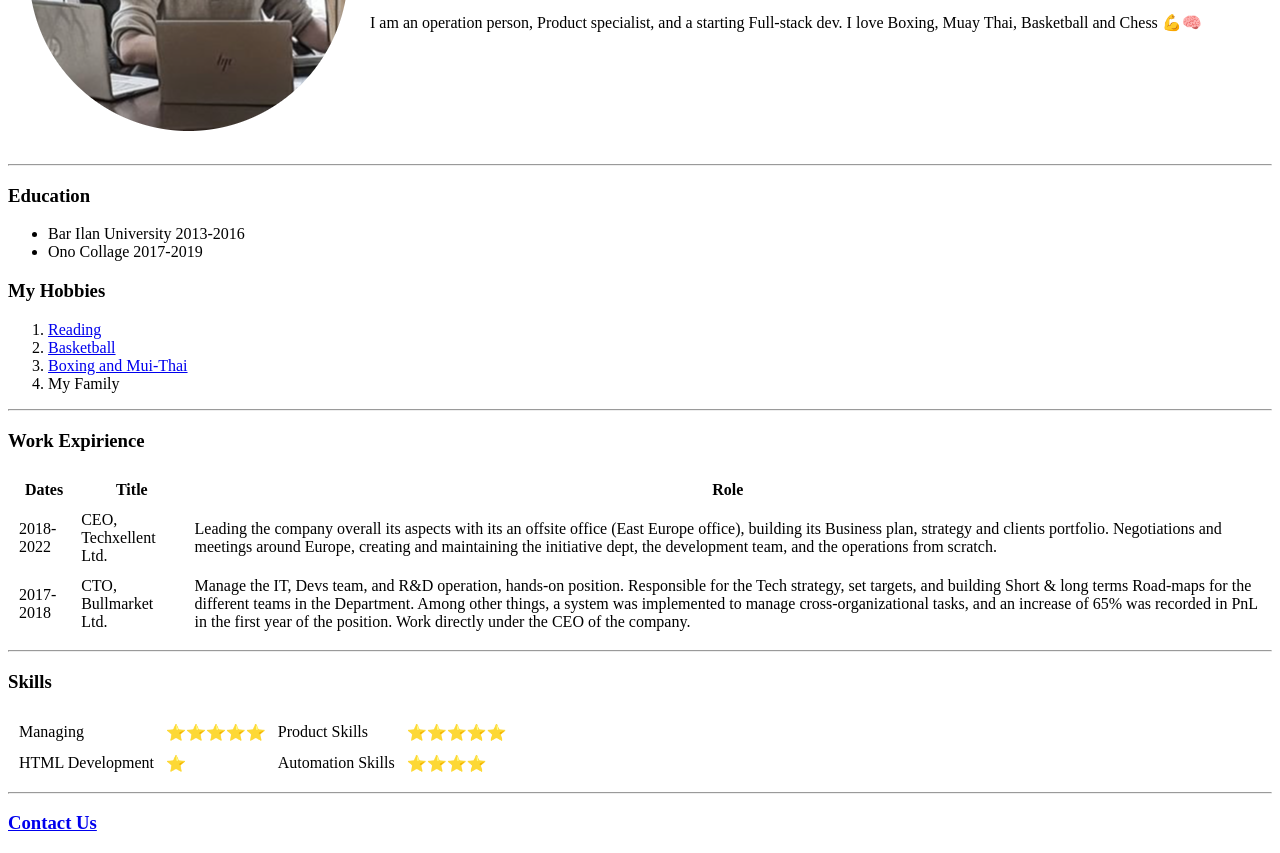
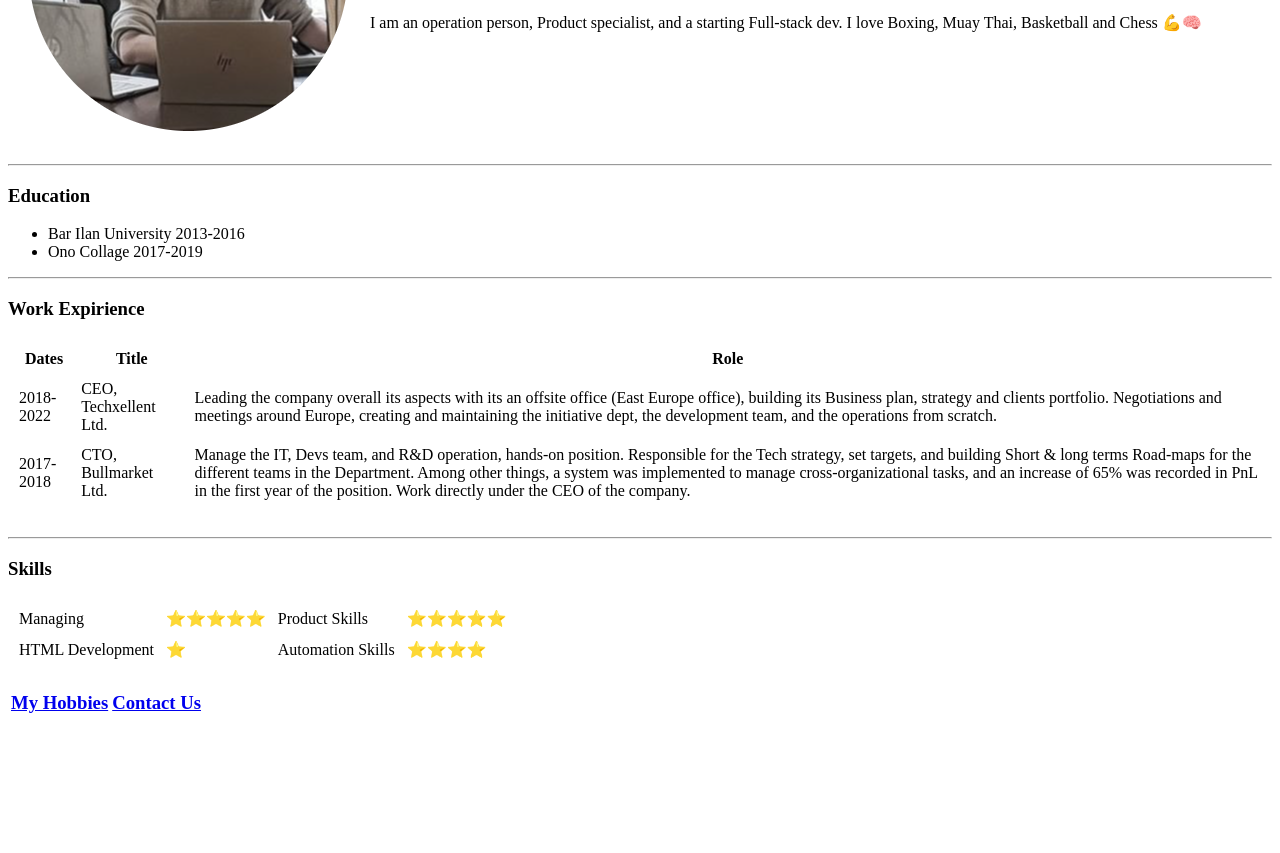
Before and after one commit to Ebenda5/cv, a plain HTML site: page index.html in a window 1280 px wide. Shown: the part 217-1070 px from the top of the page. After the commit the page ends 961 px from the top, so only its background shows below. Drawn offline with Linux system fonts and the light colour scheme.

Commit message:
Update index.html

```diff
--- a/index.html
+++ b/index.html
@@ -4,15 +4,22 @@
 <head>
   <meta charset="utf-8">
   <title>Elad's Personal site</title>
+  <link rel="stylesheet" href="css/styles.css">
+  <link rel="preconnect" href="https://fonts.googleapis.com">
+  <link rel="preconnect" href="https://fonts.gstatic.com" crossorigin>
+  <link href="https://fonts.googleapis.com/css2?family=Merriweather&family=Montserrat&family=Sacramento&display=swap" rel="stylesheet">
+
 </head>
 
 <body>
   <table cellspacing="20">
     <tr>
       <td><img src="Elads_Pic.png" alt="Elads Profile image"></td>
-      <td><h1>Elad Ben David</h1>
-      <p><em>Founder and CEO of <strong><a href="https://en.tech-cellent.com/">DOCSOC LTD.</a></strong></em></p>
-      <P>I am an operation person, Product specialist, and a starting Full-stack dev. I love Boxing, Muay Thai, Basketball and Chess 💪🧠</P></td>
+      <td>
+        <h1>Elad Ben David</h1>
+        <p><em>Founder and CEO of <strong><a href="https://en.tech-cellent.com/">DOCSOC LTD.</a></strong></em></p>
+        <P>I am an operation person, Product specialist, and a starting Full-stack dev. I love Boxing, Muay Thai, Basketball and Chess 💪🧠</P>
+      </td>
     </tr>
   </table>
 
@@ -22,13 +29,6 @@
     <li>Bar Ilan University 2013-2016</li>
     <li>Ono Collage 2017-2019</li>
   </ul>
-  <h3>My Hobbies</h3>
-  <ol>
-    <li><a href="https://en.wikipedia.org/wiki/Reading">Reading</a></li>
-    <li><a href="https://en.wikipedia.org/wiki/Basketball">Basketball</a></li>
-    <li><a href="https://he.wikipedia.org/wiki/%D7%90%D7%99%D7%92%D7%A8%D7%95%D7%A3">Boxing and Mui-Thai</a></li>
-    <li>My Family</li>
-  </ol>
   <hr>
   <h3>Work Expirience</h3>
   <table cellspacing="10">
@@ -59,6 +59,7 @@
       </tr>
     </tbody>
   </table>
+  <br>
   <hr>
   <h3>Skills</h3>
   <table cellspacing="10">
@@ -74,9 +75,20 @@
       <td>Automation Skills</td>
       <td>⭐⭐⭐⭐</td>
     </tr>
+
   </table>
-  <hr>
-  <h3><a href="contact.html">Contact Us</a></h3>
+  <table>
+    <tr>
+      <td>
+        <h3><a href="hobbies.html">My Hobbies</a></h3>
+      </td>
+      <td>
+        <h3><a href="contact.html">Contact Us</a></h3>
+      </td>
+    </tr>
+  </table>
+
+
 </body>
 
 
```
